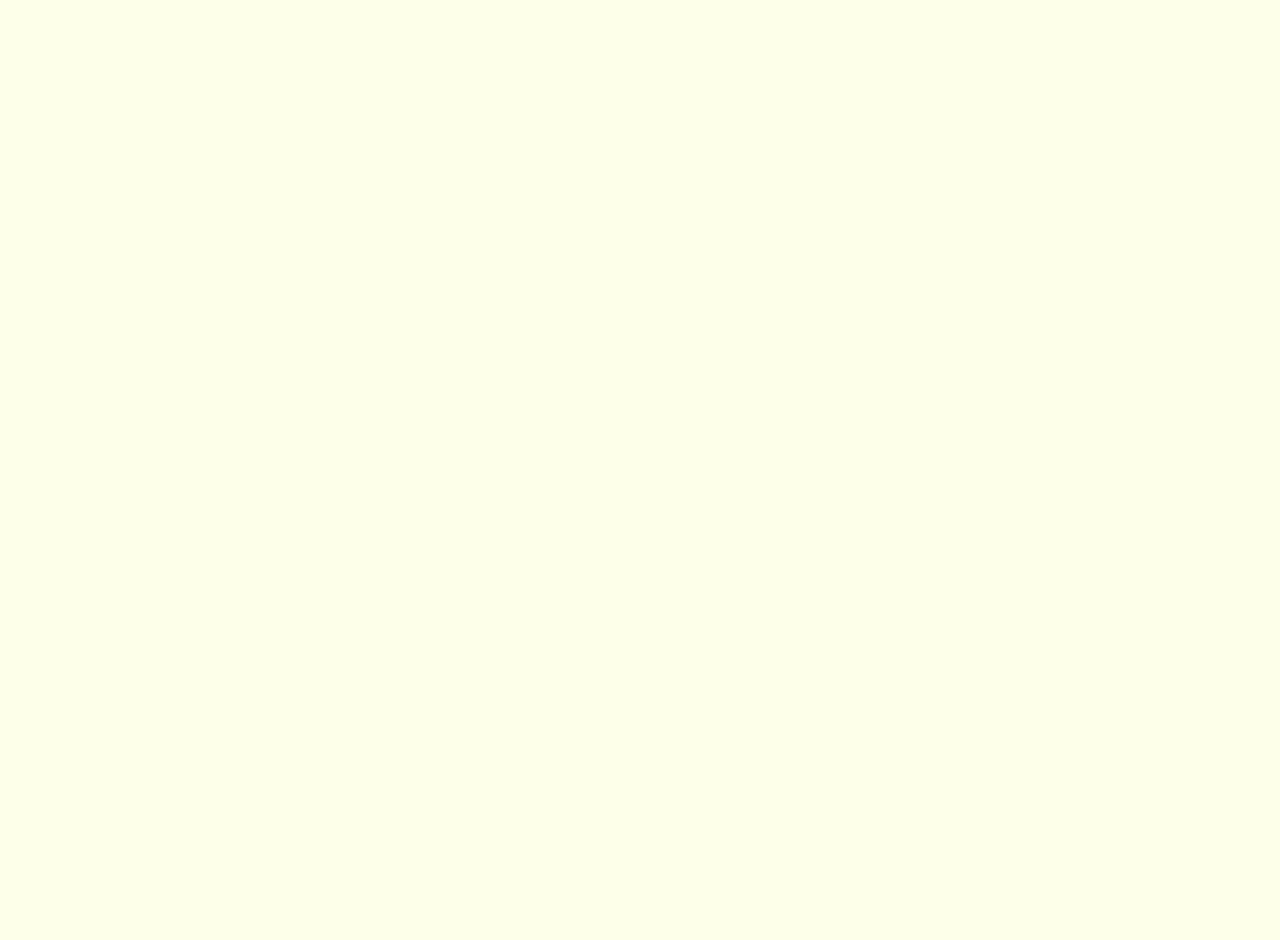
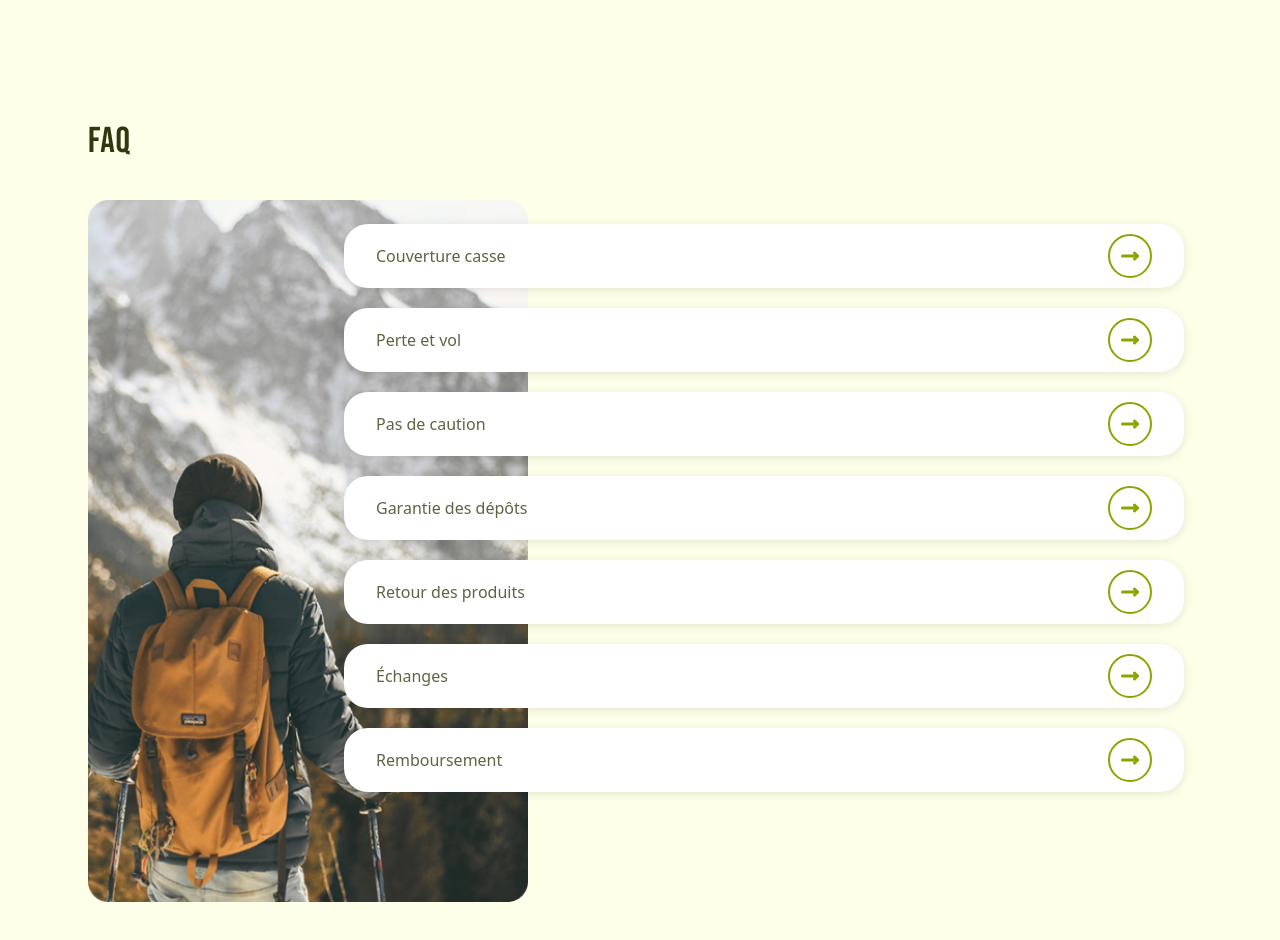
Before and after one commit to WildCodeSchool/2025-03-wns-green-WildRent, a React (Vite) app in the folder frontend/: page / in a window 1280 px wide. Shown: the part 2060-3000 px from the top of the page. Before the commit the page ends 2200 px from the top, so only its background shows below. Built offline with nearby package versions, Linux system fonts and the light colour scheme.

Commit message:
feat(homepage): implement FAQ component

```diff
--- /dev/null
+++ b/frontend/src/components/Faq.tsx
@@ -0,0 +1,60 @@
+import { MoveRight } from "lucide-react";
+
+const faqItems = [
+  "Couverture casse",
+  "Perte et vol",
+  "Pas de caution",
+  "Garantie des dépôts",
+  "Retour des produits",
+  "Échanges",
+  "Remboursement",
+];
+
+export default function Faq() {
+  return (
+    <section className="bg-[var(--beige)] py-20">
+      <div className="mx-auto max-w-6xl px-6">
+        <h2 className="mb-10 font-title text-4xl leading-none tracking-wide text-[var(--dark-green)]">
+          FAQ
+        </h2>
+
+        <div className="flex items-start gap-10">
+          <div className="w-[440px] shrink-0 overflow-hidden rounded-xl">
+            <img
+              src="/images/Faq_image.png"
+              alt="FAQ"
+              className="h-full w-full object-cover"
+            />
+          </div>
+
+          <div className="mt-6 flex w-full max-w-[840px] flex-col gap-5 -ml-56">
+            {faqItems.map((label) => (
+              <button
+                key={label}
+                type="button"
+                className="
+                  flex w-full items-center justify-between
+                  rounded-3xl
+                  bg-white
+                  px-8 py-[10px]
+                  text-left
+                  shadow-[0_2px_10px_rgba(0,0,0,0.10)]
+                  transition
+                  hover:shadow-[0_6px_18px_rgba(0,0,0,0.12)]
+                "
+              >
+                <span className="font-medium text-[color:rgba(49,56,13,0.78)]">
+                  {label}
+                </span>
+
+                <span className="flex h-11 w-11 items-center justify-center rounded-full border-2 border-[var(--light-green)]">
+                  <MoveRight size={18} strokeWidth={4} className="text-[var(--light-green)]" />
+                </span>
+              </button>
+            ))}
+          </div>
+        </div>
+      </div>
+    </section>
+  );
+}
--- a/frontend/src/pages/Home/HomePage.tsx
+++ b/frontend/src/pages/Home/HomePage.tsx
@@ -1,5 +1,6 @@
 import { CategoryGrid } from "../../components/CategoryGrid";
 import { RentalProcess } from "../../components/RentalProcess";
+import Faq from "../../components/Faq";
 import Hero from "./Hero";
 
 export const HomePage = () => {
@@ -8,6 +9,7 @@ export const HomePage = () => {
       <Hero />
       <RentalProcess />
       <CategoryGrid />
+      <Faq />
     </>
   );
 };
```
Also changed, not shown: frontend/public/images/Faq_image.png (added).
